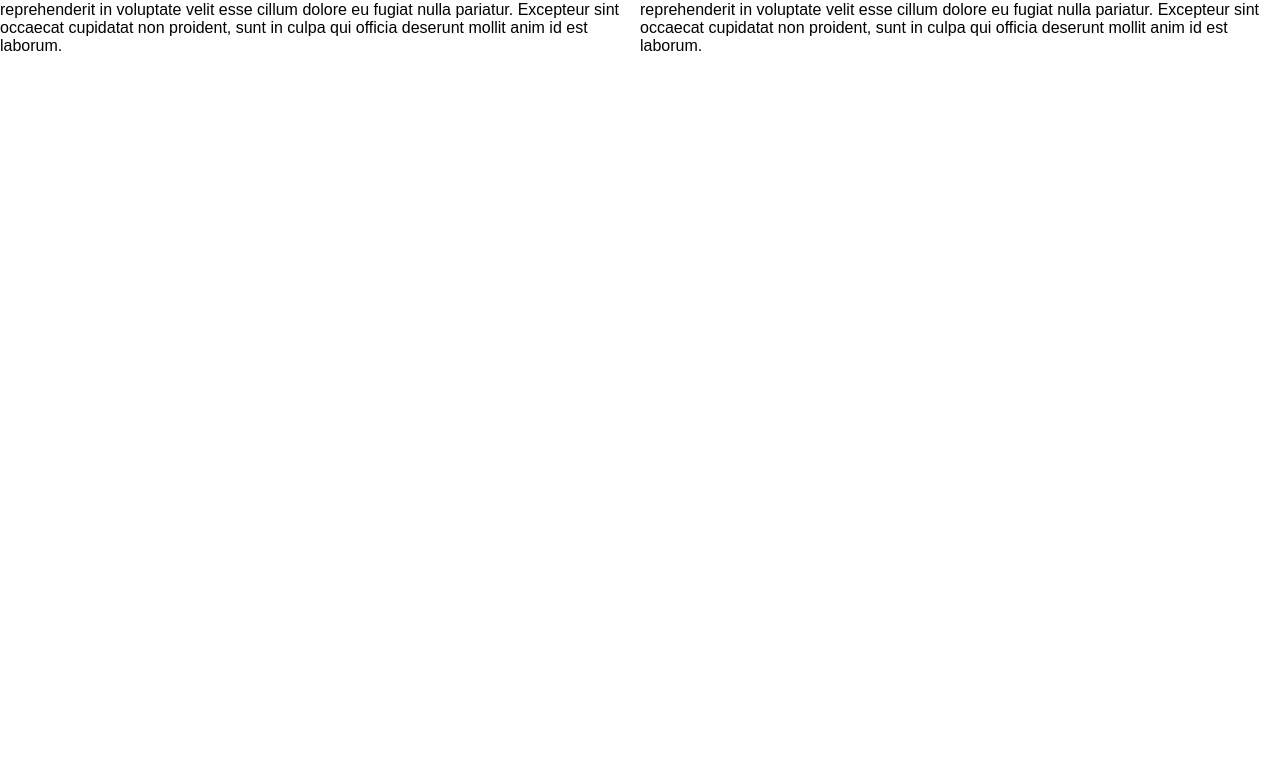
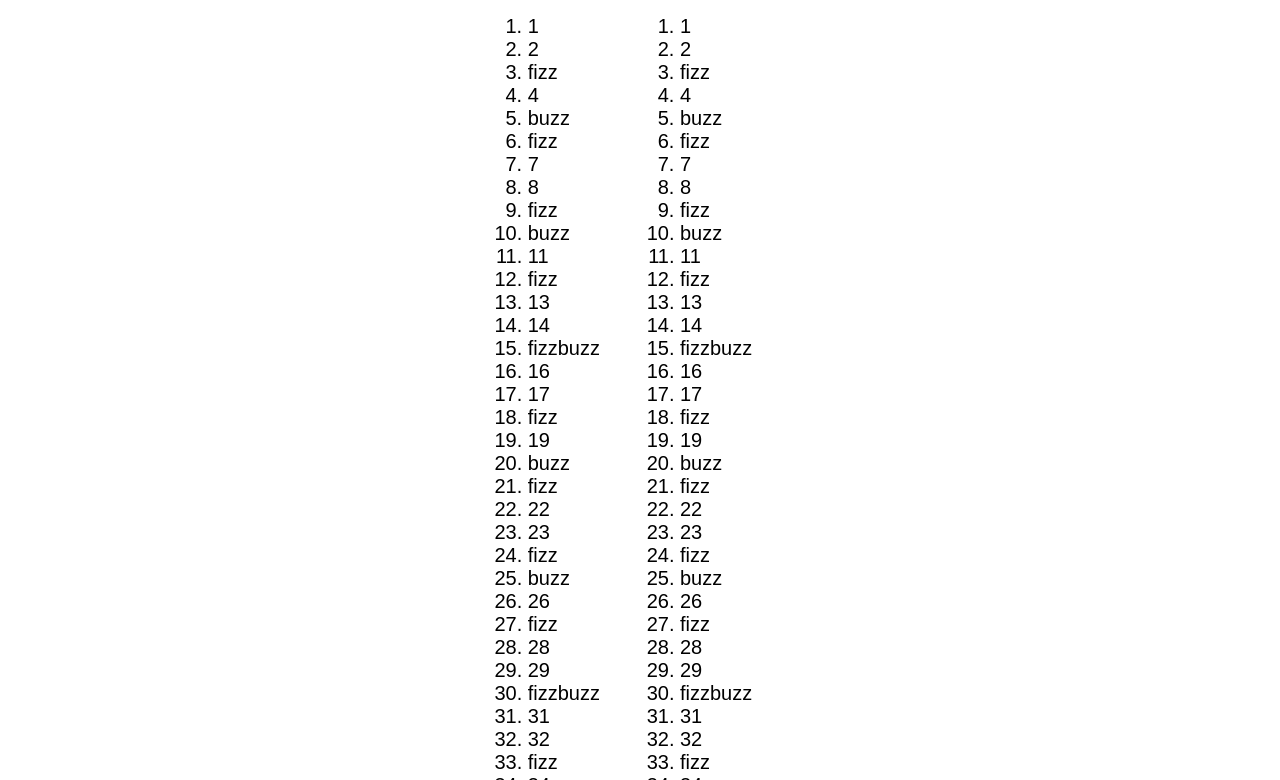
Before and after one commit to ailequal/js-fizzbuzz, a plain HTML site: page index.html in a window 1280 px wide. Shown: the part 90-870 px from the top of the page. Before the commit the page ends 800 px from the top, so only its background shows below. Drawn offline with Linux system fonts and the light colour scheme.

Commit message:
Added basic HTML

```diff
--- a/css/style.css
+++ b/css/style.css
@@ -6,16 +6,19 @@
 }
 
 body {
+  min-width: 320px;
   font-family: sans-serif;
-  font-size: 16px;
+  font-size: 20px;
 }
 
 ul {
+  margin: 20px 40px;
   list-style: decimal;
 }
 
 /* main */
 .title {
+  margin: 20px;
   text-align: center;
 }
 
--- a/index.html
+++ b/index.html
@@ -11,10 +11,10 @@
   <h1 class="title">js-fizzbuzz</h1>
   <div class="container">
     <div class="for">
-      <ul id="for">Lorem ipsum dolor sit amet, consectetur adipisicing elit, sed do eiusmod tempor incididunt ut labore et dolore magna aliqua. Ut enim ad minim veniam, quis nostrud exercitation ullamco laboris nisi ut aliquip ex ea commodo consequat. Duis aute irure dolor in reprehenderit in voluptate velit esse cillum dolore eu fugiat nulla pariatur. Excepteur sint occaecat cupidatat non proident, sunt in culpa qui officia deserunt mollit anim id est laborum.</ul>
+      <ul id="for"></ul>
     </div>
     <div class="while">
-      <ul id="while">Lorem ipsum dolor sit amet, consectetur adipisicing elit, sed do eiusmod tempor incididunt ut labore et dolore magna aliqua. Ut enim ad minim veniam, quis nostrud exercitation ullamco laboris nisi ut aliquip ex ea commodo consequat. Duis aute irure dolor in reprehenderit in voluptate velit esse cillum dolore eu fugiat nulla pariatur. Excepteur sint occaecat cupidatat non proident, sunt in culpa qui officia deserunt mollit anim id est laborum.</ul>
+      <ul id="while"></ul>
     </div>
   </div>
   <script src="js/script.js" charset="utf-8"></script>
--- a/js/script.js
+++ b/js/script.js
@@ -2,6 +2,8 @@
 var i = 0;
 var arrayForNumbers = [];
 var arrayWhileNumbers = [];
+var forUl = document.getElementById('for');
+var whileUl = document.getElementById('while');
 
 // for version
 console.log('---for version---')
@@ -9,12 +11,16 @@ for (i = 0; i < 100; i++) {
   arrayForNumbers.push(i + 1);
   if (arrayForNumbers[i] % 3 !== 0 && arrayForNumbers[i] % 5 !== 0) {
     console.log(arrayForNumbers[i]);
+    forUl.innerHTML += '<li>' + arrayForNumbers[i] + '</li>';
   } else if (arrayForNumbers[i] % 3 == 0 && arrayForNumbers[i] % 5 == 0) {
     console.log('fizzbuzz');
+    forUl.innerHTML += '<li>fizzbuzz</li>';
   } else if (arrayForNumbers[i] % 3 == 0) {
     console.log('fizz');
+    forUl.innerHTML += '<li>fizz</li>';
   } else if (arrayForNumbers[i] % 5 == 0) {
     console.log('buzz');
+    forUl.innerHTML += '<li>buzz</li>';
   }
 }
 console.log(arrayForNumbers);
@@ -26,12 +32,16 @@ while (i < 100) {
   arrayWhileNumbers.push(i + 1);
   if (arrayWhileNumbers[i] % 3 !== 0 && arrayWhileNumbers[i] % 5 !== 0) {
     console.log(arrayWhileNumbers[i]);
+    whileUl.innerHTML += '<li>' + arrayWhileNumbers[i] + '</li>';
   } else if (arrayWhileNumbers[i] % 3 == 0 && arrayWhileNumbers[i] % 5 == 0) {
     console.log('fizzbuzz');
+    whileUl.innerHTML += '<li>fizzbuzz</li>';
   } else if (arrayWhileNumbers[i] % 3 == 0) {
     console.log('fizz');
+    whileUl.innerHTML += '<li>fizz</li>';
   } else if (arrayWhileNumbers[i] % 5 == 0) {
     console.log('buzz');
+    whileUl.innerHTML += '<li>buzz</li>';
   }
   i++;
 }
```
